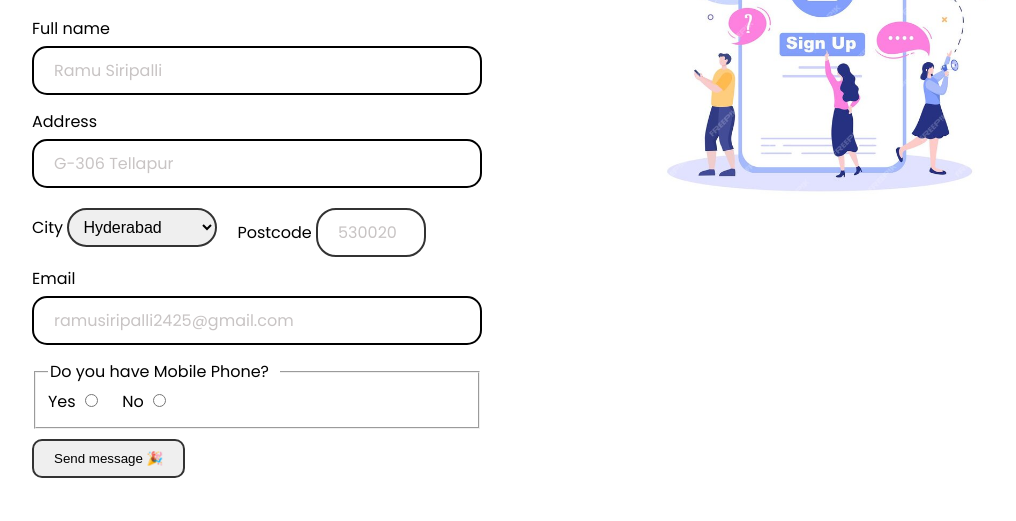
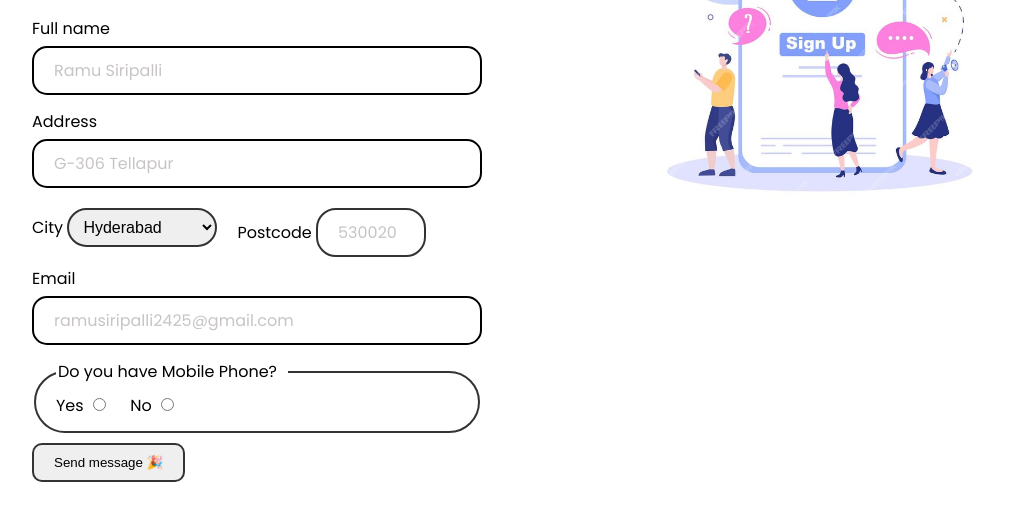
Before and after one commit to ramusiripalli/RamuEatsDeliveryApp, a plain HTML site: page signup.html in a window 1280 px wide. Shown: the part 249-770 px from the top of the page, without its empty margins (208-1224 px from the left). Drawn offline with nearby package versions, Linux system fonts and the light colour scheme.

Commit message:
Fieldset css applied

```diff
--- a/index.css
+++ b/index.css
@@ -261,6 +261,11 @@ a {
 .address-input:focus-visible{
     outline: 3px solid #ff0400;
 }
+fieldset {
+    border: 2px solid #333;
+    border-radius: 40px;
+    padding: 10px 10px 10px 20px;
+  }
 
 
 /* Footer */
```
